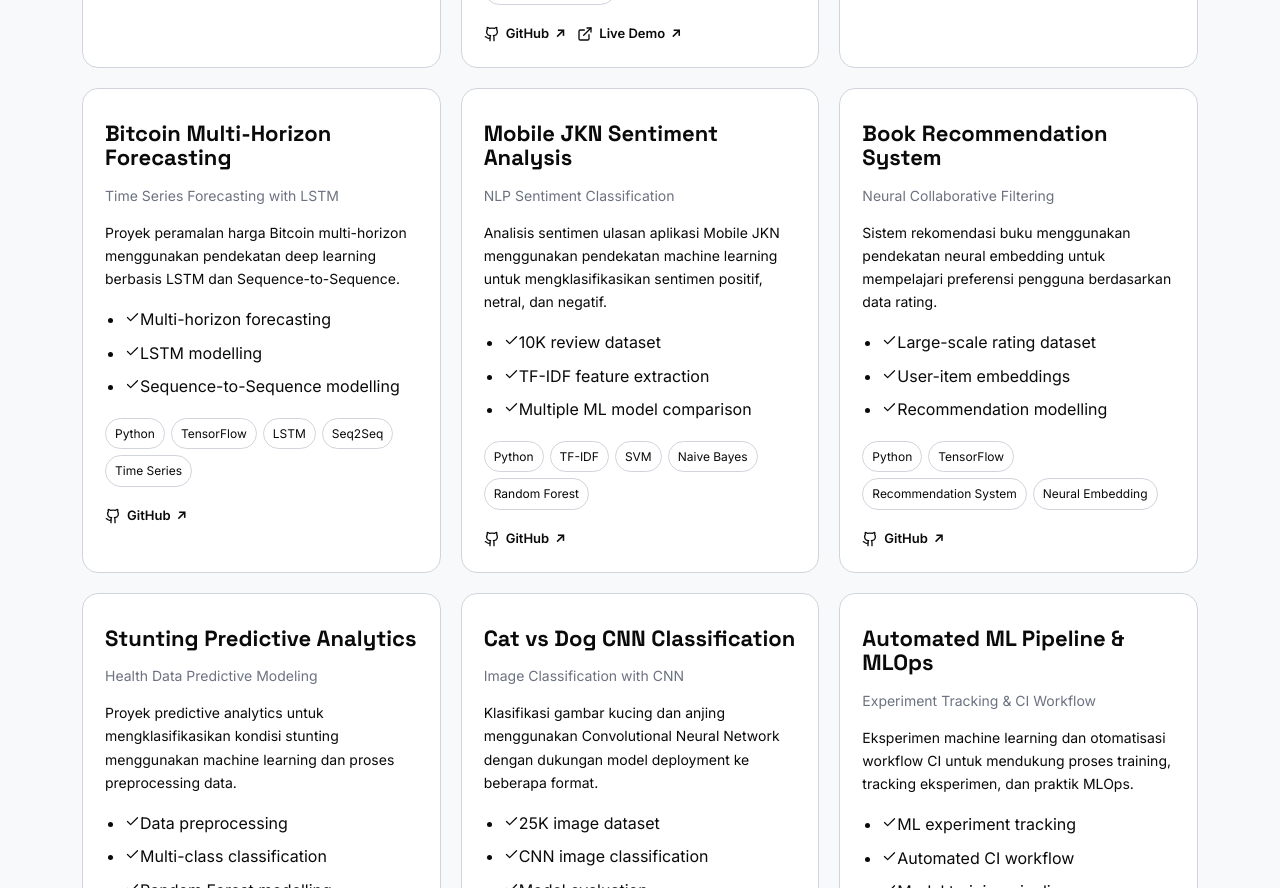
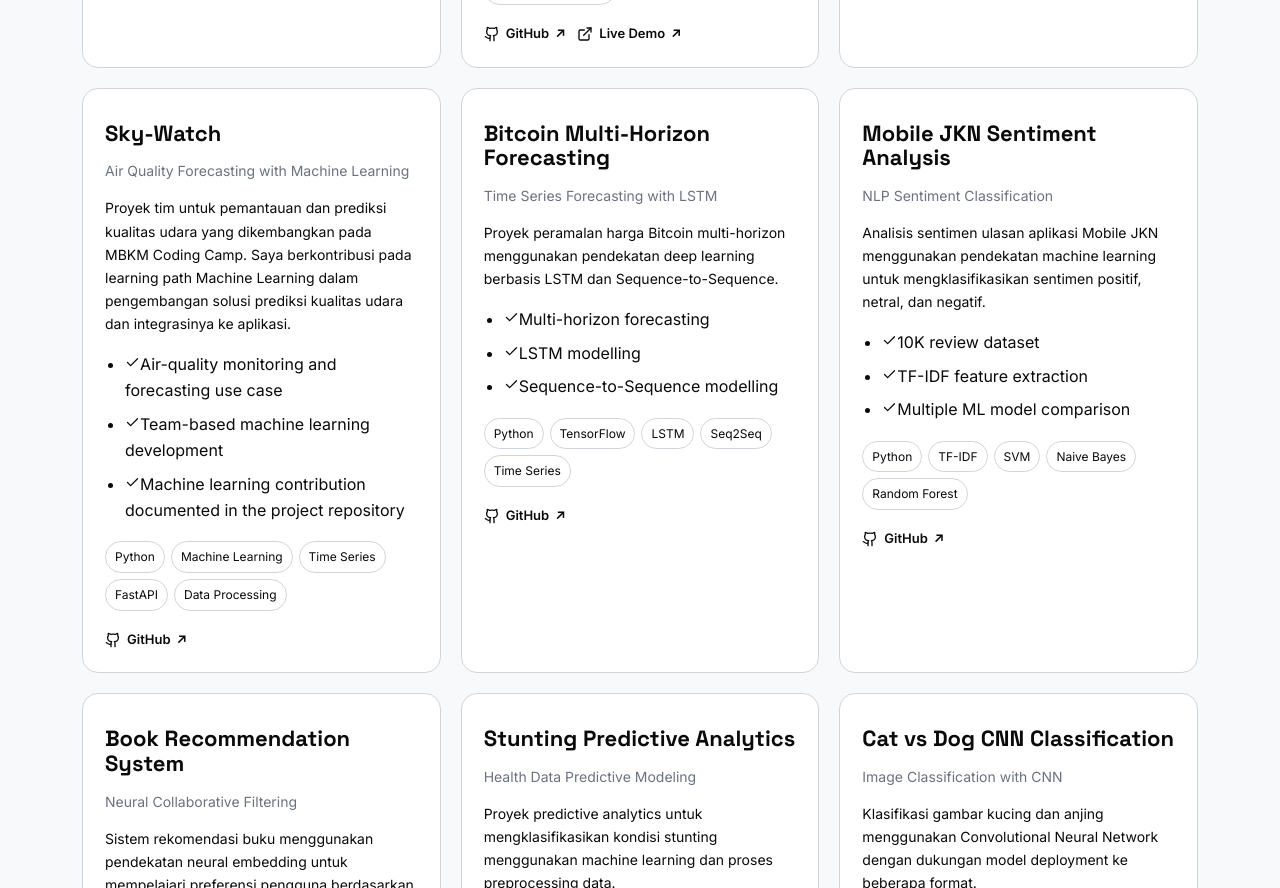
Before and after one commit to RezaHarahap/reza-portfolio, a React (Vite) app in the folder client/: page /projects/ai-machine-learning in a window 1280 px wide. Shown: the part 920-1808 px from the top of the page. Built offline with nearby package versions, Linux system fonts and the light colour scheme.

Commit message:
feat: add Sky-Watch machine learning project

```diff
--- a/client/src/data/projects-extra.js
+++ b/client/src/data/projects-extra.js
@@ -31,6 +31,31 @@ export const extraProjects = [
     demo_url: 'https://mlops-dicoding-reza-production.up.railway.app/v1/models/breast_cancer_model',
     featured: true,
     display_order: 1.5,
+    status: 'published',
+  },
+  {
+    id: 'sky-watch-air-quality-forecasting',
+    title: 'Sky-Watch',
+    slug: 'sky-watch-air-quality-forecasting',
+    category: 'ai_ml',
+    subtitle: 'Air Quality Forecasting with Machine Learning',
+    description_id:
+      'Proyek tim untuk pemantauan dan prediksi kualitas udara yang dikembangkan pada MBKM Coding Camp. Saya berkontribusi pada learning path Machine Learning dalam pengembangan solusi prediksi kualitas udara dan integrasinya ke aplikasi.',
+    description_en:
+      'A team project for air-quality monitoring and forecasting developed during MBKM Coding Camp. I contributed through the Machine Learning learning path to the forecasting solution and its application integration.',
+    thumbnail_url: '',
+    tech_stack: ['Python', 'Machine Learning', 'Time Series', 'FastAPI', 'Data Processing', 'Web Integration'],
+    highlights: [
+      'Air-quality monitoring and forecasting use case',
+      'Team-based machine learning development',
+      'Machine learning contribution documented in the project repository',
+      'Front-end/back-end and machine learning components in one project',
+      'Developed as part of MBKM Coding Camp',
+    ],
+    github_url: 'https://github.com/RezaHarahap18/Sky-Watch',
+    demo_url: '',
+    featured: false,
+    display_order: 2.5,
     status: 'published',
   },
   {
```
